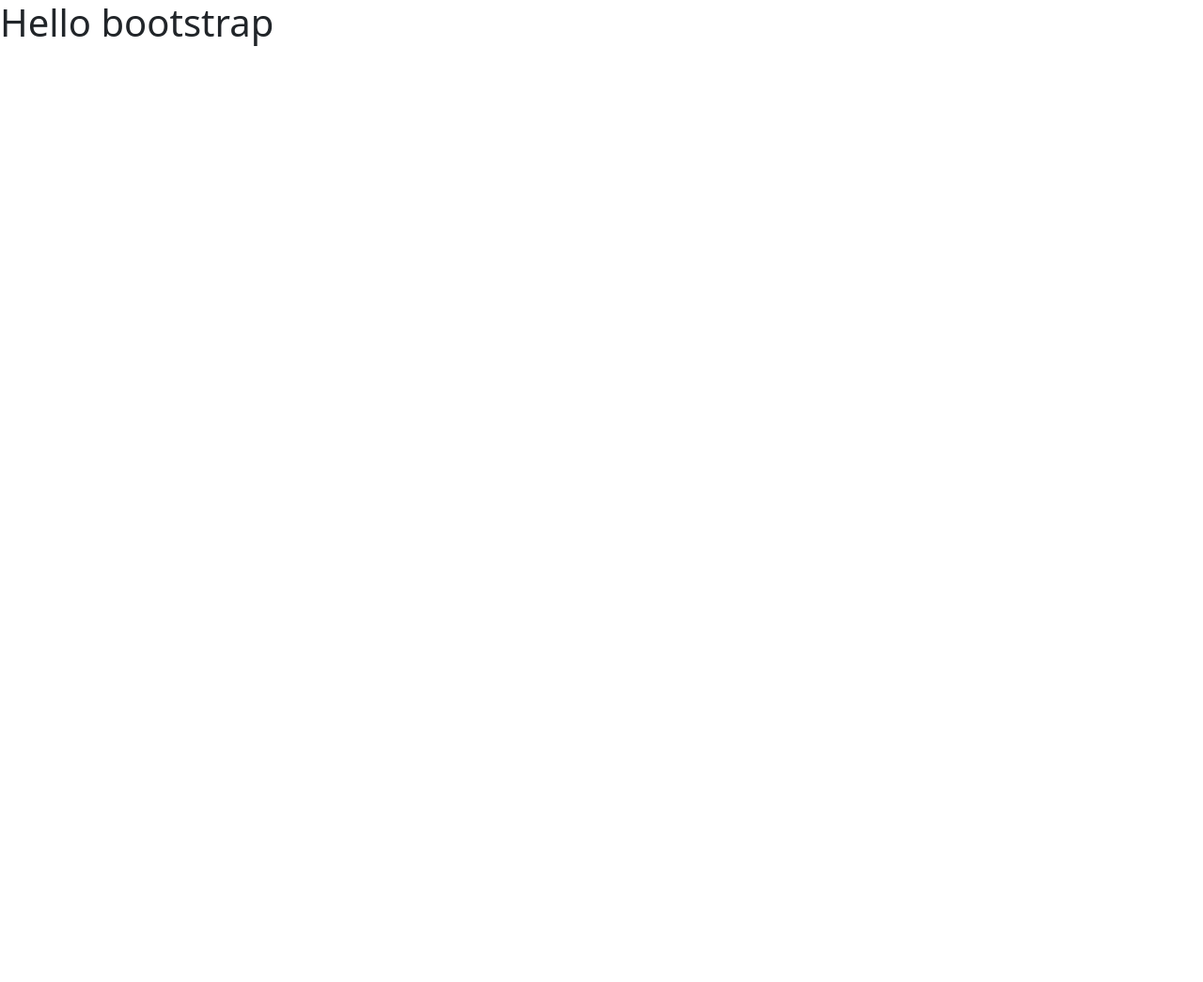
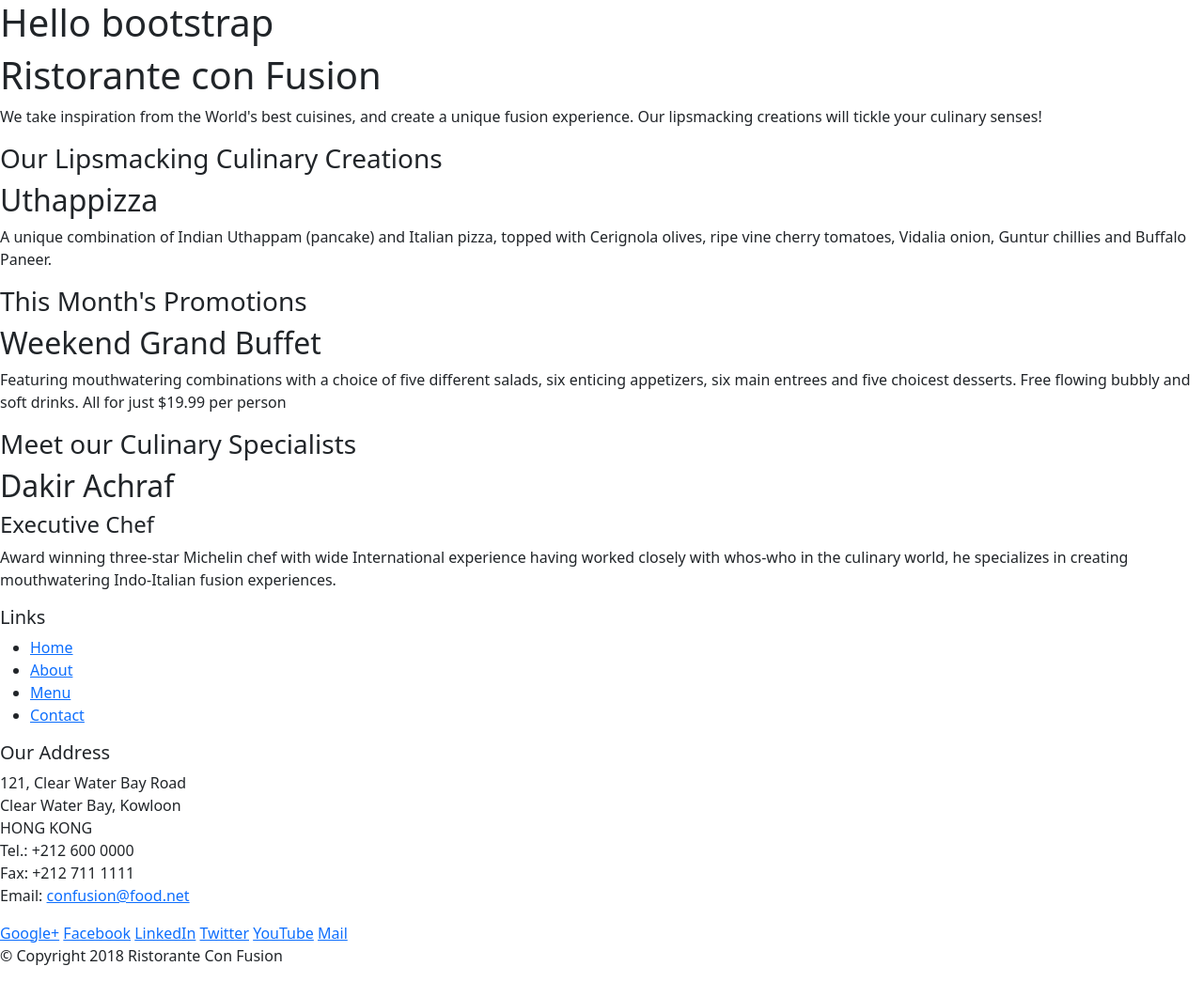
Before and after one commit to achrafdakir/Restaurant-bootstrap, a plain HTML site: page index.html in a window 1280 px wide. Shown: the whole page at 94% size. Before the commit the page ends 800 px from the top, so only its background shows below. Drawn offline with Linux system fonts and the light colour scheme.

Commit message:
Intro to Bootstrap

```diff
--- a/index.html
+++ b/index.html
@@ -8,5 +8,95 @@
 </head>
 <body>
     <h1>Hello bootstrap</h1>
+    <header>
+        <div>
+            <div>
+                <div>
+                    <h1>Ristorante con Fusion</h1>
+                    <p>We take inspiration from the World's best cuisines, and create a unique fusion experience. Our lipsmacking creations will tickle your culinary senses!</p>
+                </div>
+                <div>
+                </div>
+            </div>
+        </div>
+    </header>
+
+    <div>
+        <div>
+            <div>
+                <h3>Our Lipsmacking Culinary Creations</h3>
+            </div>
+            <div>
+                <h2>Uthappizza</h2>
+                <p>A unique combination of Indian Uthappam (pancake) and Italian pizza, topped with Cerignola olives, ripe vine cherry tomatoes, Vidalia onion, Guntur chillies and Buffalo Paneer.</p>
+            </div>
+        </div>
+
+
+        <div>
+            <div>
+                <h3>This Month's Promotions</h3>
+            </div>
+            <div>
+                <h2>Weekend Grand Buffet</h2>
+                <p>Featuring mouthwatering combinations with a choice of five different salads, six enticing appetizers, six main entrees and five choicest desserts. Free flowing bubbly and soft drinks. All for just $19.99 per person </p>
+            </div>
+        </div>
+
+        <div>
+            <div>
+                <h3>Meet our Culinary Specialists</h3>
+            </div>
+            <div>
+                <h2>Dakir Achraf</h2>
+                <h4>Executive Chef</h4>
+                <p>Award winning three-star Michelin chef with wide International experience having worked closely with whos-who in the culinary world, he specializes in creating mouthwatering Indo-Italian fusion experiences. </p>
+            </div>
+        </div>
+    </div>
+
+    <footer>
+        <div>
+            <div>
+                <div>
+                    <h5>Links</h5>
+                    <ul>
+                        <li><a href="#">Home</a></li>
+                        <li><a href="#">About</a></li>
+                        <li><a href="#">Menu</a></li>
+                        <li><a href="#">Contact</a></li>
+                    </ul>
+                </div>
+                <div>
+                    <h5>Our Address</h5>
+                    <address>
+		              121, Clear Water Bay Road<br>
+		              Clear Water Bay, Kowloon<br>
+		              HONG KONG<br>
+		              Tel.: +212 600 0000<br>
+		              Fax: +212 711 1111<br>
+		              Email: <a href="mailto:confusion@food.net">confusion@food.net</a>
+		           </address>
+                </div>
+                <div>
+                    <div>
+                        <a href="http://google.com/+">Google+</a>
+                        <a href="http://www.facebook.com/profile.php?id=">Facebook</a>
+                        <a href="http://www.linkedin.com/in/">LinkedIn</a>
+                        <a href="http://twitter.com/">Twitter</a>
+                        <a href="http://youtube.com/">YouTube</a>
+                        <a href="mailto:">Mail</a>
+                    </div>
+                </div>
+           </div>
+           <div>
+                <div>
+                    <p>© Copyright 2018 Ristorante Con Fusion</p>
+                </div>
+           </div>
+        </div>
+    </footer>
+
+    <script src="bootstrap-5.2.3-dist/js/bootstrap.min.js"></script>
 </body>
 </html>
```
